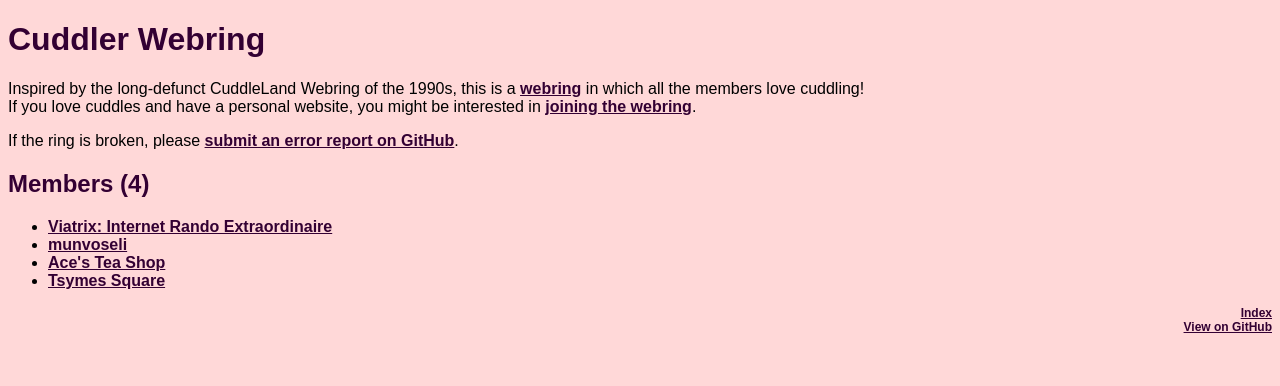
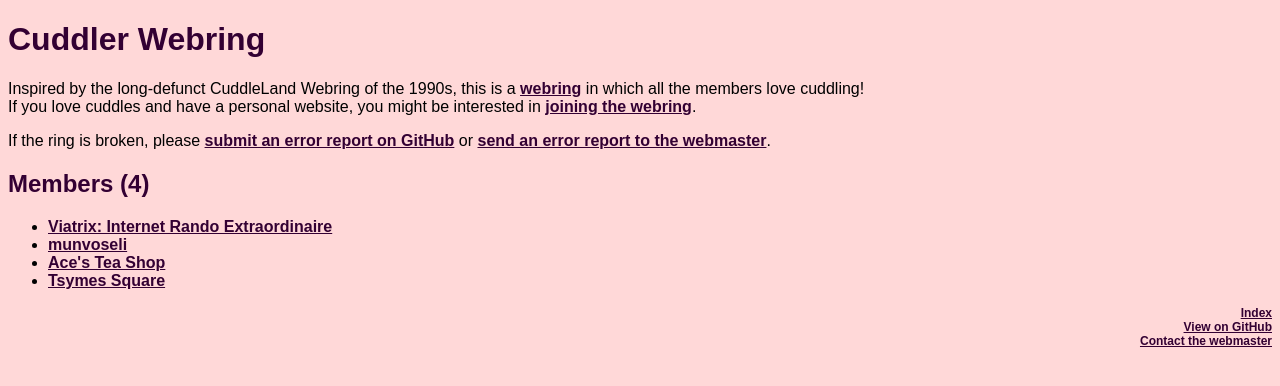
Before and after one commit to mincerafter42/cuddler-webring, a Jekyll site: the page built from index.html, in a window 1280 px wide. Shown: the top 386 px of the page. Built offline with Jekyll 4.4.1, drawn with Linux system fonts in a browser that asks for light colours; some web fonts are replaced.

Commit message:
Added webmaster e-address

```diff
--- a/404.html
+++ b/404.html
@@ -3,4 +3,4 @@ title: Not Found
 layout: html
 ---
 <h1>404 Not Found</h1>
-<p>If you got here by clicking a link, somebody didn't configure their part of the webring correctly, and <a href={{site.github_repo_url}}/issues/new>submitting an error report on GitHub</a> is recommended.
+<p>If you got here by clicking a link, somebody didn't configure their part of the webring correctly, and <a href={{site.github_repo_url}}/issues/new>submitting an error report on GitHub</a> or <a href="mailto:{{site.admin_email}}?subject=Cuddler%20Webring%20error">sending an error report to the webmaster</a> is recommended.
--- a/_config.yml
+++ b/_config.yml
@@ -5,3 +5,4 @@ kramdown:
  syntax_highlighter: +nil+
  smart_quotes: "39,39,34,34"
 github_repo_url: https://github.com/mincerafter42/cuddler-webring
+admin_email: viatrix-cuddler.webring.admin@purelymail.com
--- a/_layouts/html.html
+++ b/_layouts/html.html
@@ -10,5 +10,6 @@
 </main>
 <footer><nav>
 <a href={{'/'|relative_url}}>Index</a><br>
-<a href={{site.github_repo_url}}>View on GitHub</a>
+<a href={{site.github_repo_url}}>View on GitHub</a><br>
+<a href=mailto:{{site.admin_email}}>Contact the webmaster</a>
 </nav></footer>
--- a/index.html
+++ b/index.html
@@ -6,7 +6,7 @@ layout: html
 <p>Inspired by the long-defunct CuddleLand Webring of the 1990s, this is a <a href=https://en.wikipedia.org/wiki/Webring>webring</a> in which all the members love cuddling!<br>
 If you love cuddles and have a personal website, you might be interested in <a href="{{'/join'|relative_url}}">joining the webring</a>.
 
-<p>If the ring is broken, please <a href={{site.github_repo_url}}/issues/new>submit an error report on GitHub</a>.
+<p>If the ring is broken, please <a href={{site.github_repo_url}}/issues/new>submit an error report on GitHub</a> or <a href="mailto:{{site.admin_email}}?subject=Cuddler%20Webring%20error">send an error report to the webmaster</a>.
 
 <h2 id=members>Members ({{site.data.members.size}})</h2>
 <ul>
```
